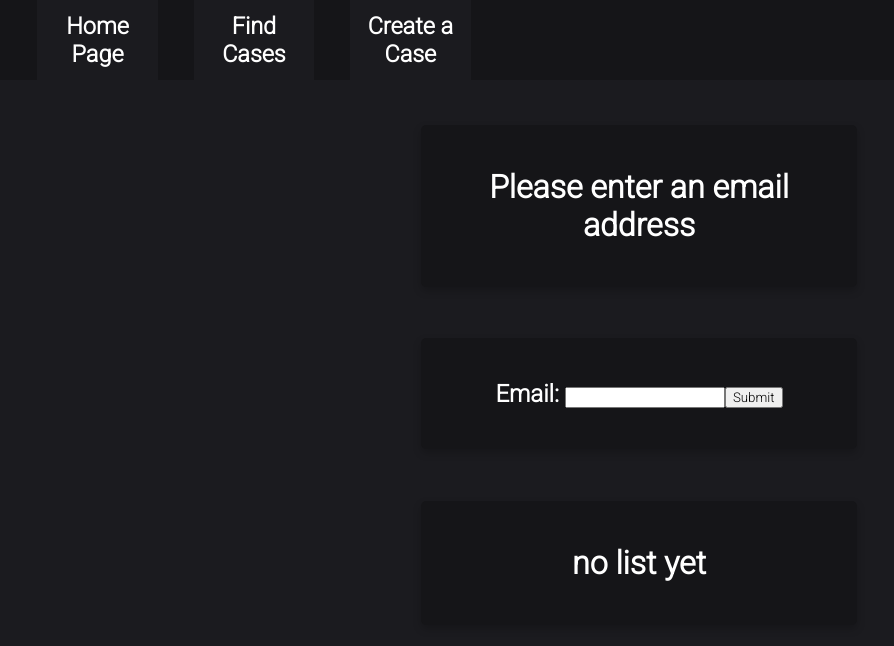
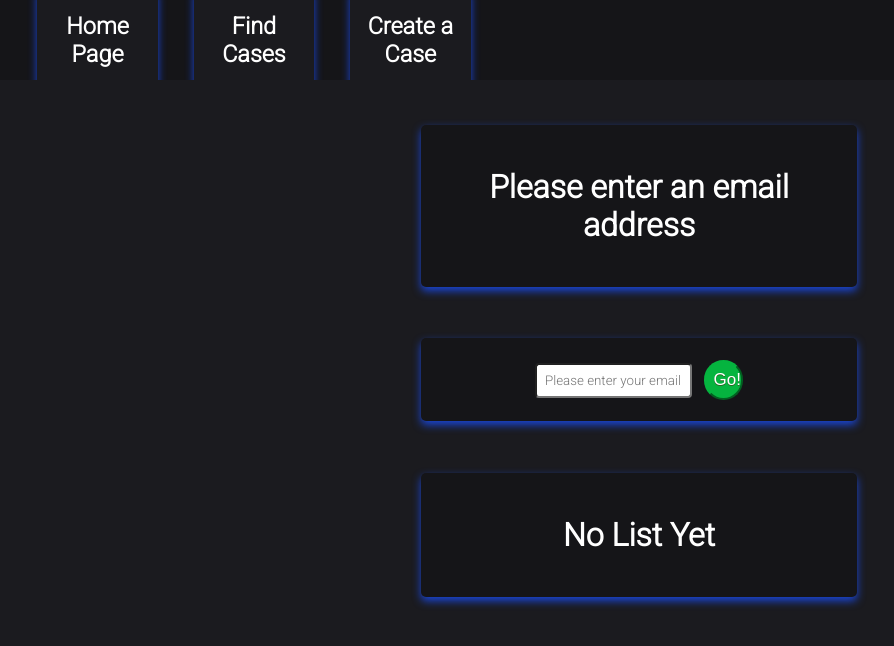
Before and after one commit to amneet954/CRMBuddy, a React app: page /cases in a window 1280 px wide. Shown: the whole page, without its empty margins (1-895 px from the left). Built offline with nearby package versions, Linux system fonts and the light colour scheme.

Commit message:
Final CSS changes for the weekend

```diff
--- a/app/components/AllCases.js
+++ b/app/components/AllCases.js
@@ -48,19 +48,19 @@ class AllCases extends Component {
           <form onSubmit={this.handleSubmit}>
             <div className="cardContainer">
               <div className="card">
-                <h2>
-                  <label htmlFor="email" className="caseName">
-                    Email:{" "}
-                  </label>
+                <label htmlFor="email"></label>
                 <input
                   type="text"
                   name="email"
                   value={this.state.email}
                   onChange={this.handleChange}
                   required
+                  className="emailField"
+                  placeholder="Please enter your email address here"
                 />
-                  <input type="submit" />
-                </h2>
+                <button type="submit" className="submitButton">
+                  Go!
+                </button>
               </div>
             </div>
           </form>
@@ -86,7 +86,7 @@ class AllCases extends Component {
           ) : (
             <div className="cardContainer">
               <div className="card">
-                <h1>no list yet</h1>
+                <h1>No List Yet</h1>
               </div>
             </div>
           )}
--- a/public/style.css
+++ b/public/style.css
@@ -2,7 +2,6 @@
   box-sizing: border-box;
   font-family: arial, sans-serif;
   text-decoration: none;
-  /* font-family: Calibri, Candara, Segoe, Segoe UI, Optima, sans-serif; */
   font-family: "Roboto", sans-serif;
 }
 main {
@@ -16,7 +15,8 @@ body {
   background-color: rgb(27, 27, 31);
 }
 .card {
-  box-shadow: 0 4px 8px 0 rgba(0, 0, 0, 0.2);
+  /* box-shadow: 0 4px 8px 0 rgba(0, 0, 0, 0.2); */
+  box-shadow: 0 4px 8px 0 rgb(26, 70, 214);
   padding: 5%;
   width: 100%;
   text-align: center;
@@ -30,7 +30,6 @@ body {
 }
 nav {
   align-items: center;
-  /* background-color: rgb(37, 38, 150); */
   background-color: rgb(21, 21, 24);
   color: #c0c0c0;
   display: flex;
@@ -45,6 +44,7 @@ nav {
 }
 .headNavButton {
   margin-right: 3%;
+  box-shadow: 0 4px 8px 0 rgb(26, 70, 214);
   border-radius: 5px 5px;
   width: 10%;
   border: rgb(21, 21, 24);
@@ -57,7 +57,8 @@ nav {
   transition-duration: 0.4s;
 }
 .navButton:hover {
-  background-color: rgb(144, 144, 148);
+  /* background-color: rgb(144, 144, 148); */
+  background-color: rgb(26, 70, 214);
 }
 .gridContainer {
   justify-content: start;
@@ -77,7 +78,8 @@ nav {
   font-size: 100%;
 }
 .caseCard {
-  box-shadow: 0 4px 8px 0 rgba(0, 0, 0, 0.2);
+  /* box-shadow: 0 4px 8px 0 rgba(0, 0, 0, 0.2); */
+  box-shadow: 0 4px 8px 0 rgb(26, 70, 214);
   padding: 5%;
   width: 100%;
   text-align: center;
@@ -92,3 +94,28 @@ nav {
   color: black;
   margin-right: 3%;
 }
+.submitButton {
+  margin-left: 3%;
+  background-color: rgb(5, 180, 63);
+  border-color: rgb(5, 180, 63);
+  border-radius: 28px;
+  display: inline-block;
+  cursor: pointer;
+  color: #ffffff;
+  font-family: Arial;
+  font-size: 17px;
+  padding: 2%;
+  width: 10%;
+  text-decoration: none;
+  text-shadow: 0px 1px 0px #2f6627;
+  transition-duration: 0.4s;
+}
+.submitButton:hover {
+  background-color: rgb(42, 192, 92);
+  border-color: rgb(42, 192, 92);
+}
+.emailField {
+  width: 40%;
+  border-radius: 4px;
+  padding: 2%;
+}
```
Lines whose indentation alone changed are shown as unchanged.
